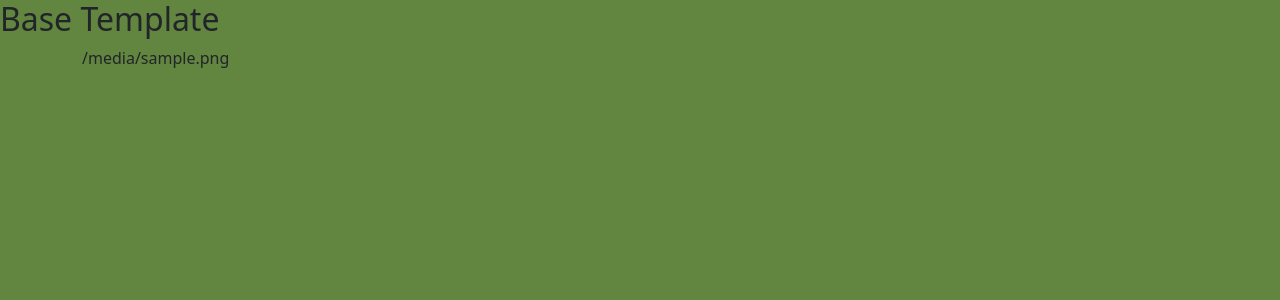
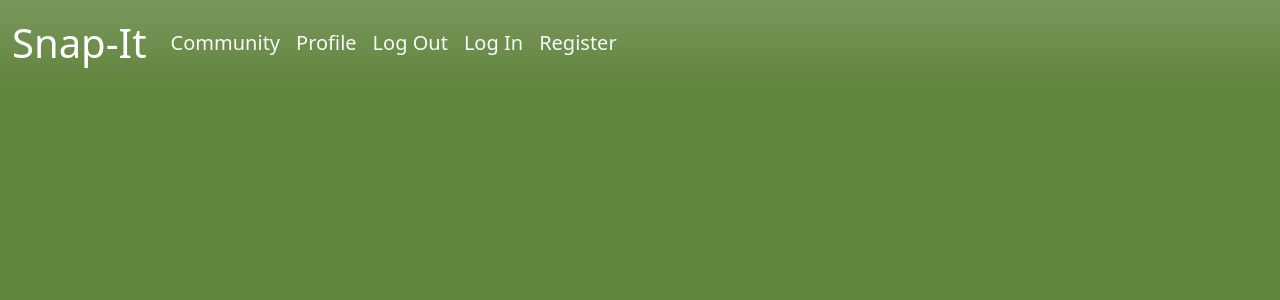
Before and after one commit to tashi-sk/flask-snap-it, a Flask app: page / in a window 1280 px wide. Shown: the top 300 px of the page. Run offline with Flask 2, Linux system fonts and the light colour scheme; a database or web service that is not in the repository returns one stand-in record (values such as "Sample title"); some libraries are stand-ins or nearby versions.

Commit message:
Navbar Addded

```diff
--- a/templates/base.html
+++ b/templates/base.html
@@ -16,7 +16,35 @@
     <title>Snap-It</title>
 </head>
 <body>
-    <h2>Base Template</h2>
+    <header>
+        <nav class="navbar navbar-expand-lg navbar-dark bg-gradient">
+            <div class="container-fluid">
+              <a class="navbar-brand fs-1" href="">Snap-It</a>
+              <button class="navbar-toggler" type="button" data-bs-toggle="collapse" data-bs-target="#navbarSupportedContent" aria-controls="navbarSupportedContent" aria-expanded="false" aria-label="Toggle navigation">
+                <span class="navbar-toggler-icon"></span>
+              </button>
+              <div class="collapse navbar-collapse" id="navbarSupportedContent">
+                <ul class="navbar-nav mb-2 mb-lg-0 fs-5">
+                  <li class="nav-item">
+                    <a class="nav-link text-light" href="">Community</a>
+                </li>
+                <li class="nav-item">
+                    <a class="nav-link text-light" href="">Profile</a>
+                </li>
+                <li class="nav-item">
+                    <a class="nav-link text-light" href="">Log Out</a>
+                </li>
+                <li class="nav-item">
+                    <a class="nav-link text-light" href="">Log In</a>
+                </li>
+                <li class="nav-item">
+                    <a class="nav-link text-light" href="">Register</a>
+                </li>
+                </ul>
+              </div>
+            </div>
+          </nav>
+    </header>
     <main class="container">
         {% block content %}
         {% endblock %}
--- a/templates/index.html
+++ b/templates/index.html
@@ -1,6 +1,6 @@
 {% extends "base.html" %}
 {% block content %}
     {% for article in articles %}
-        {{ article.image }}
+
     {% endfor %}
 {% endblock %}
```
